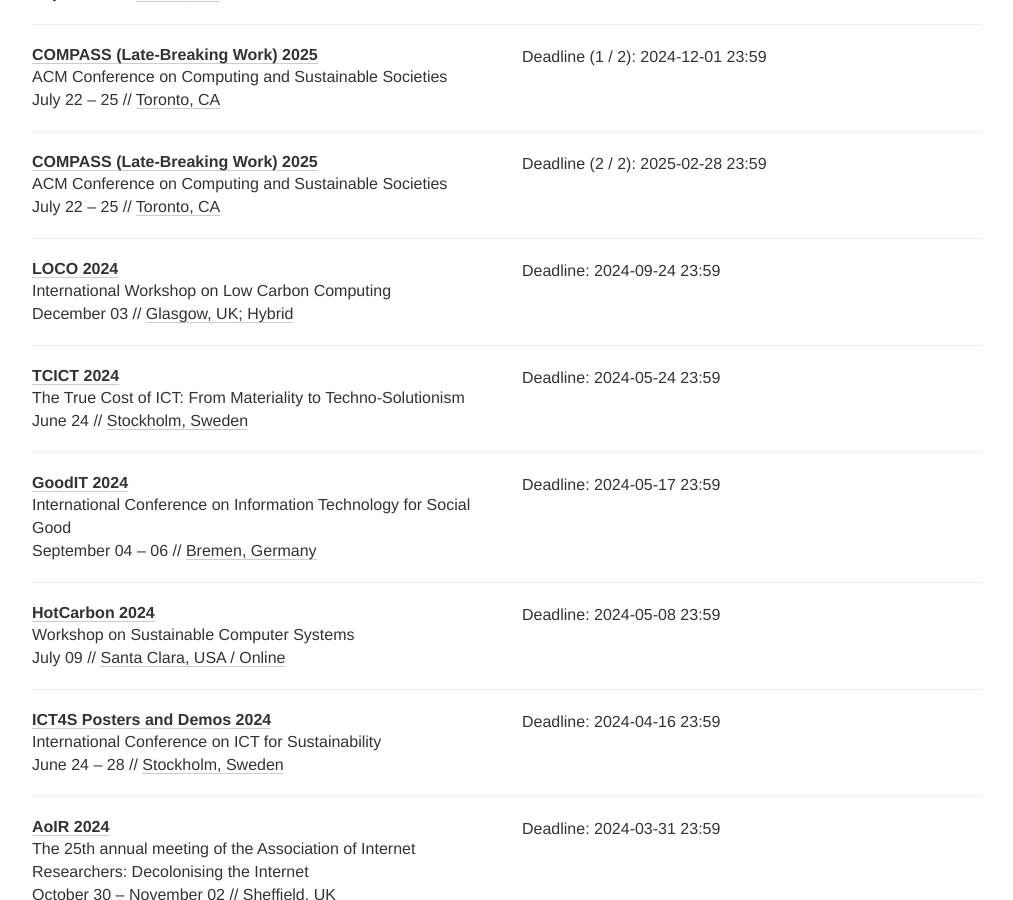
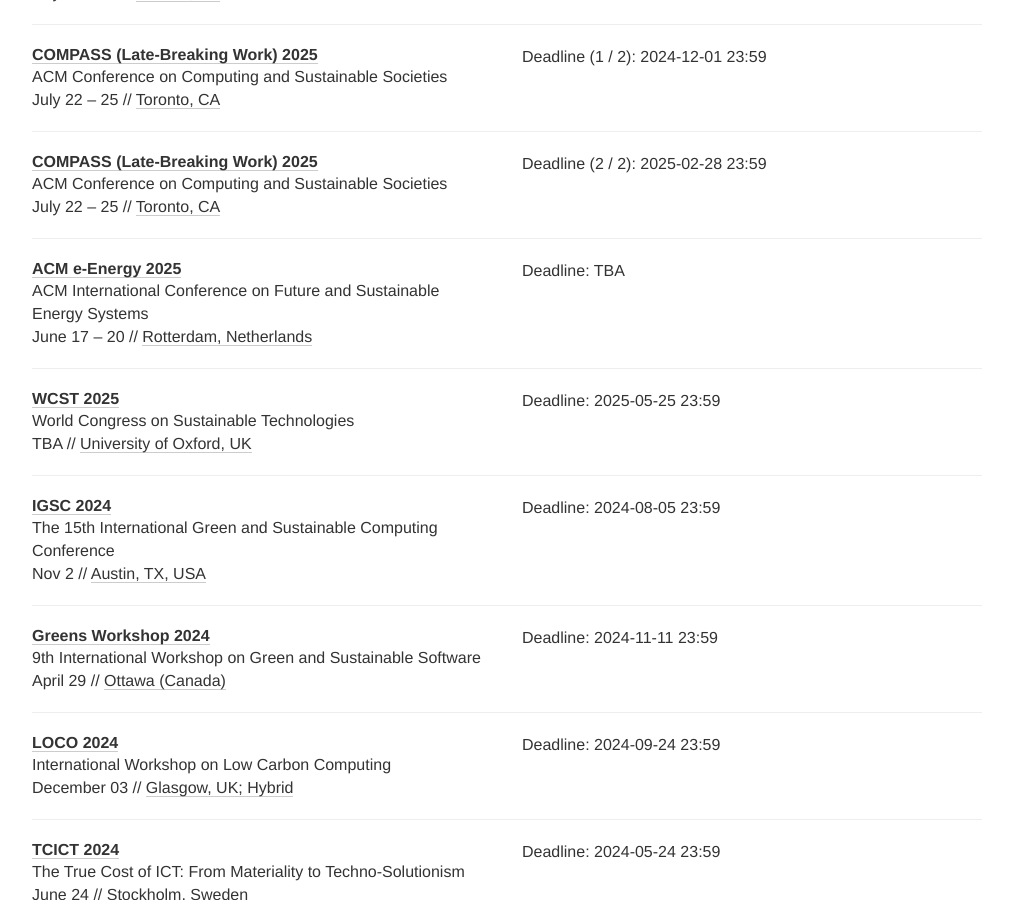
Before and after one commit to responsible-computing/responsible-computing.github.io, a Jekyll site: the page built from index.html, in a window 1280 px wide and 900 px high, scrolled down 786 px. Shown: the whole window, without its empty margins (133-1146 px from the left). Built offline with Jekyll 4.4.1, drawn with Linux system fonts in a browser that asks for light colours; nearby versions of some CDN libraries; comment, search, counter and statistics services are not loaded.

Commit message:
Adds a few conferences

```diff
--- /dev/null
+++ b/Gemfile
@@ -0,0 +1,4 @@
+source "https://rubygems.org"
+
+# This seems to be the version GitHub uses when looking at a build. It's quite old so it might be a source of error later on.
+gem "jekyll", "~> 3.10.0"
--- a/_data/conferences.yml
+++ b/_data/conferences.yml
@@ -54,8 +54,61 @@
   place: Toronto, CA
   tags: [HARD, SOFT, HUCO, ETPO, CONF]
 
+- name: ACM e-Energy
+  year: 2025
+  date: "June 17 – 20"
+  description: "ACM International Conference on Future and Sustainable Energy Systems"
+  link: https://energy.acm.org/conferences/eenergy/2025/index.php
+  deadline:
+    - TBA
+  place: Rotterdam, Netherlands
+  tags: [HARD, SOFT, HUCO, ETPO, CONF]
+
+- name: WCST
+  year: 2025
+  date: "TBA"
+  description: "World Congress on Sustainable Technologies"
+  link: https://www.wcst.org/
+  deadline:
+    - "2025-05-25 23:59"
+  place: University of Oxford, UK
+  tags: [HARD, SOFT, HUCO, ETPO, CONF]
+
+
+
 
 ## 2024
+
+- name: IEEE GreenCom-2024
+  year: 2024
+  date: "Aug 19"
+  description: "IEEE International Conference on Green Computing and
+Communications"
+  link: https://ieee-cybermatics.org/2024/greencom/index.php
+  deadline:
+  place: Copenhagen, Denmark
+  tags: [HARD, SOFT, HUCO, ETPO, CONF]
+
+- name: IGSC
+  year: 2024
+  date: "Nov 2"
+  description: "The 15th International Green and Sustainable Computing Conference"
+  link: https://www.igscc.org/
+  deadline:
+      - "2024-08-05 23:59"
+  place: Austin, TX, USA
+  tags: [HARD, SOFT, HUCO, ETPO, CONF]
+
+- name: Greens Workshop
+  year: 2024
+  date: "April 29"
+  description: "9th International Workshop on Green and Sustainable Software"
+  link: https://greensworkshop.github.io/
+  deadline:
+      - "2024-11-11 23:59"
+  place: Ottawa (Canada)
+  tags: [HARD, SOFT, HUCO, ETPO, SHOP]
+
 
 - name: LOCO
   year: 2024
--- a/index.html
+++ b/index.html
@@ -81,8 +81,12 @@
                       Deadline:
                       {% endif %}
                     <span class="deadline-time">
-                      {{ deadline }}
-                    </span>
+                      {% if deadline == "TBA" or deadline == nil %}
+                        TBA
+                      {% else %}
+                        {{ deadline }}
+                      {% endif %}
+                        </span>
                     <div class="meta">
                       {{ conf.comment }}
                     </div>
```
Also changed, not shown: README.md, 1 other file.
